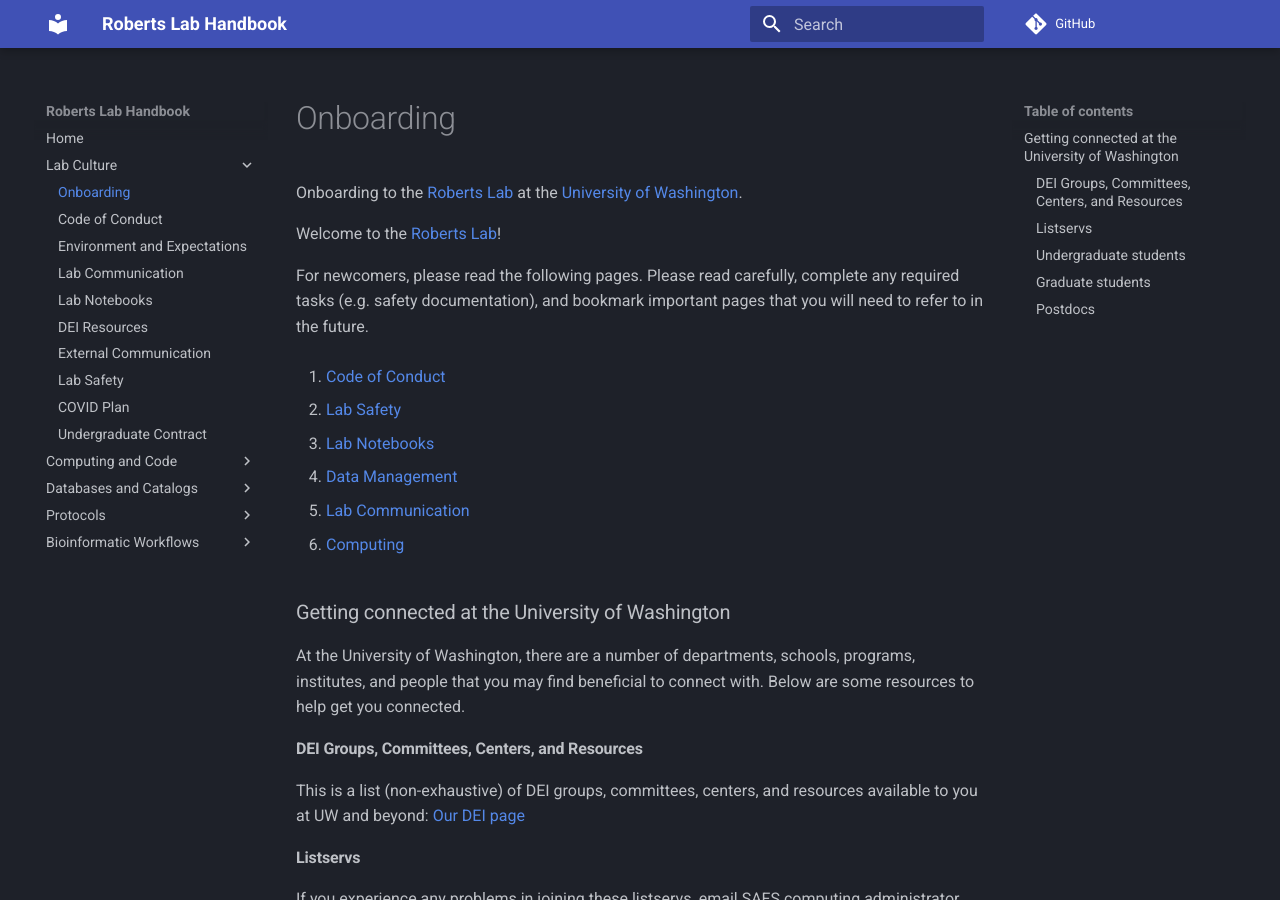
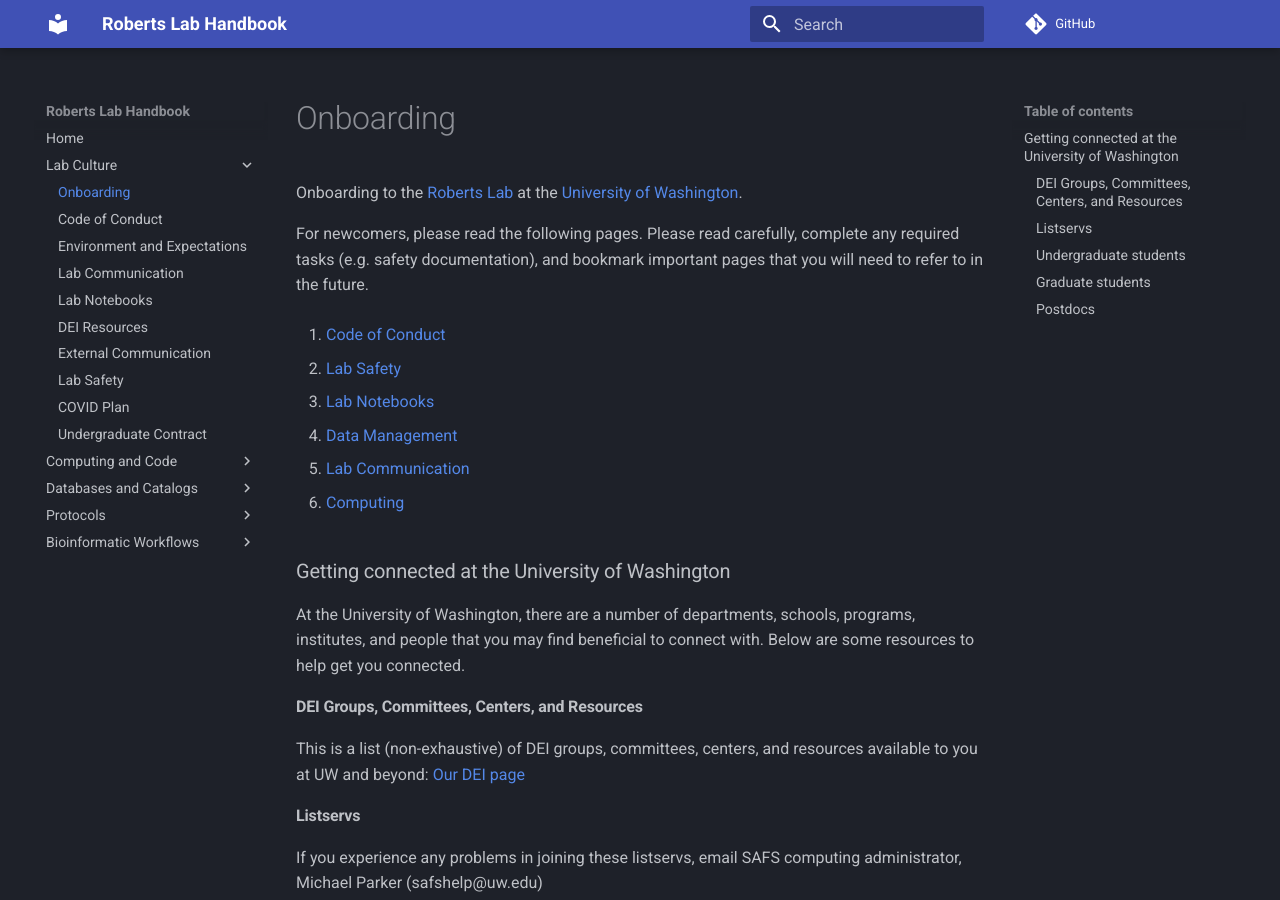
Before and after one commit to RobertsLab/resources, an MkDocs documentation site: the page built from docs/Onboarding.md, in a window 1280 px wide and 900 px high. Built offline with MkDocs 1.6.1 and Material for MkDocs 9.7.7, drawn with Linux system fonts in a browser that asks for light colours; comment, search, counter and statistics services are not loaded.

Commit message:
Update Onboarding.md

```diff
--- a/docs/Onboarding.md
+++ b/docs/Onboarding.md
@@ -1,6 +1,4 @@
 Onboarding to the [Roberts Lab](https://faculty.washington.edu/sr320) at the [University of Washington](https://www.washington.edu/).
-
-Welcome to the [Roberts Lab](http://faculty.washington.edu/sr320/)!
 
 For newcomers, please read the following pages. Please read carefully, complete any required tasks (e.g. safety documentation), and bookmark important pages that you will need to refer to in the future.
 
```
